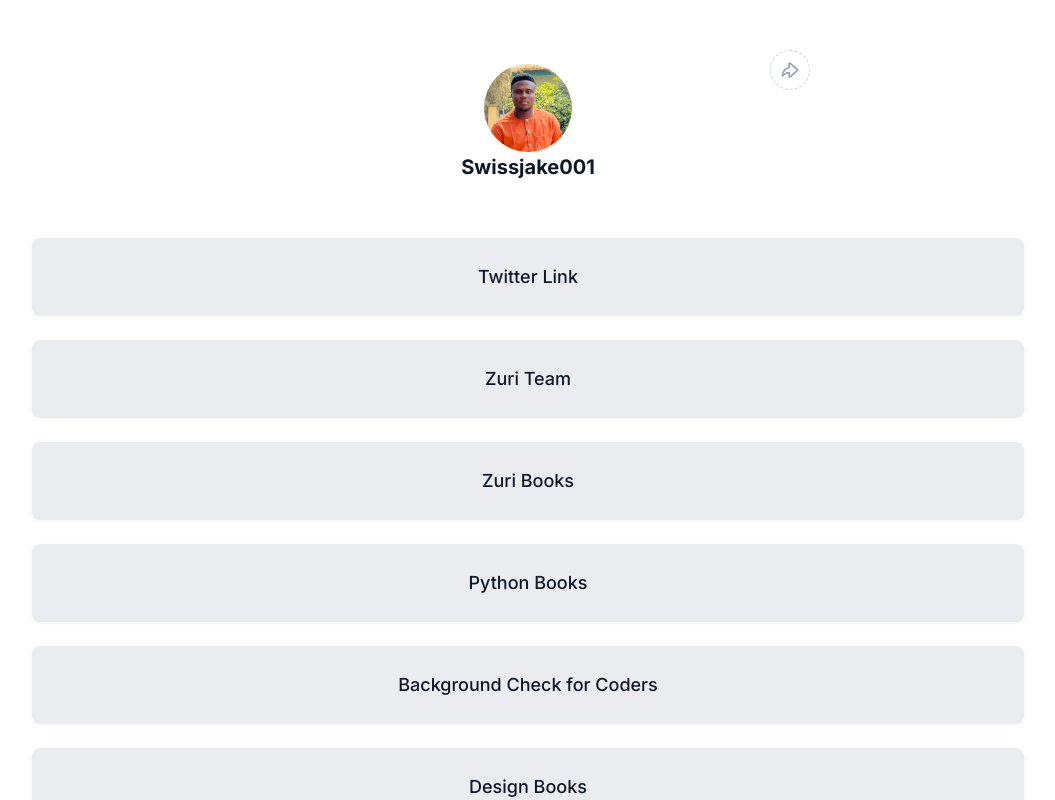
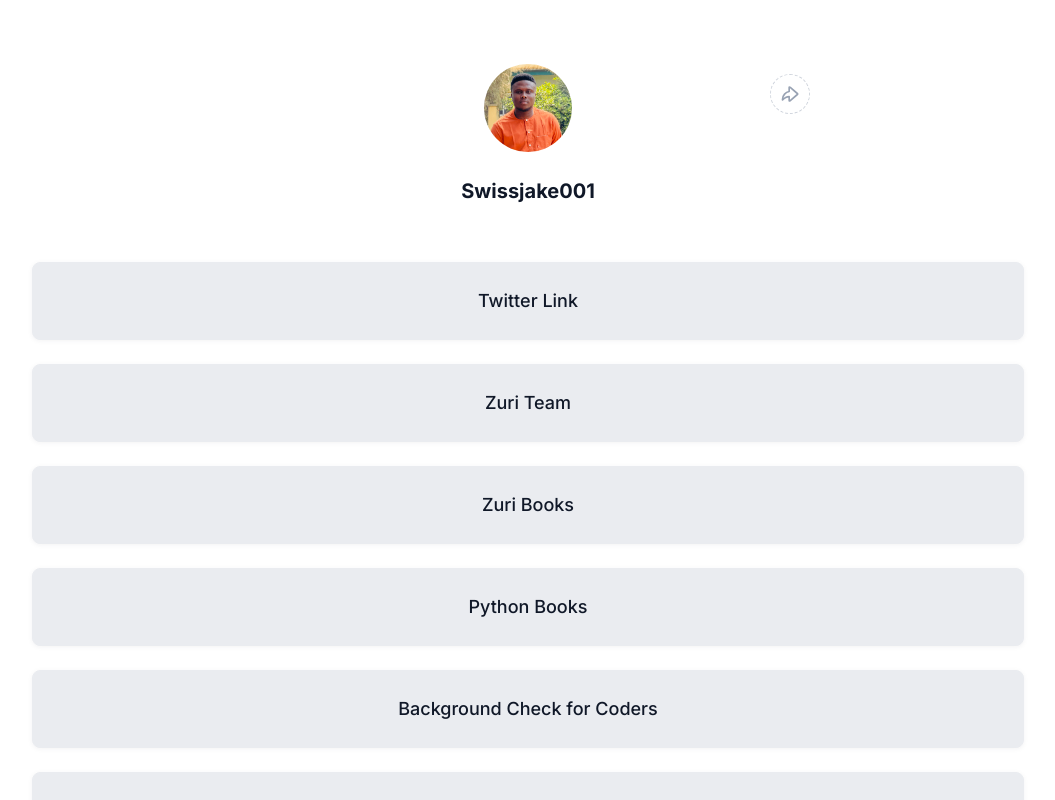
Before and after one commit to swissjake/Linktree-clone-HNG, a React (Create React App) app: page / in a window 1280 px wide. Shown: the top 800 px of the page, without its empty margins (112-1167 px from the left). Built offline with nearby package versions, Linux system fonts and the light colour scheme.

Commit message:
profile corrections

```diff
--- a/src/components/profile/profile.css
+++ b/src/components/profile/profile.css
@@ -16,6 +16,7 @@
     font-size: 20px;
     text-align: center;
     color: #101828;
+    margin-top: 24px;
 }
 
 .profile__container #profile__img{
```
